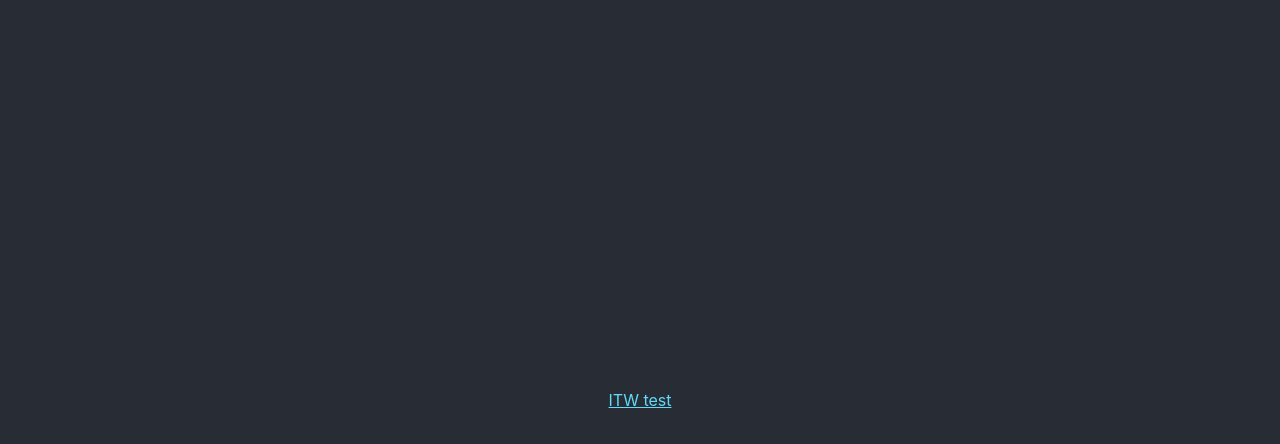
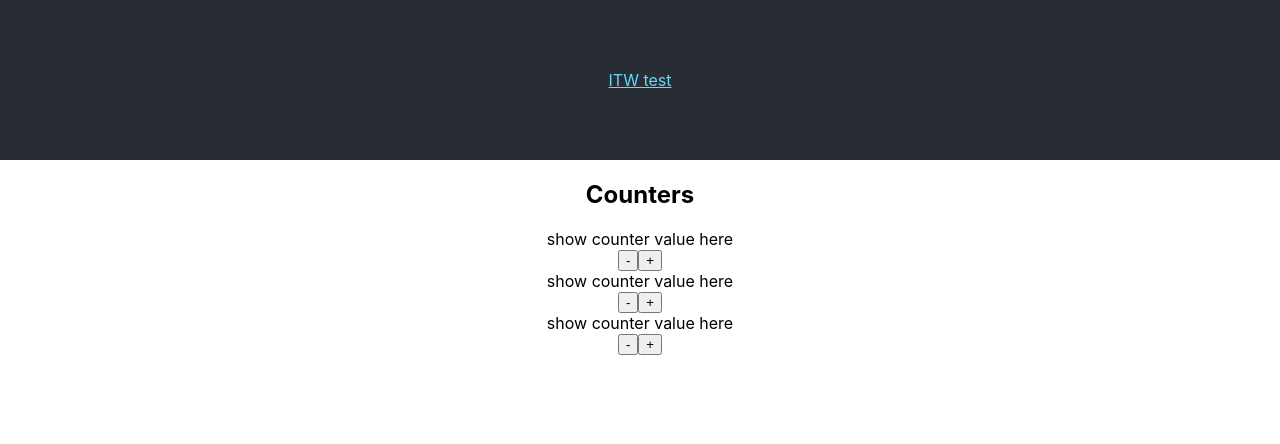
Before and after one commit to miquelnez/react-itw-counters, a React (Create React App) app: page / in a window 1280 px wide. Shown: the top 444 px of the page. Built offline with nearby package versions, Linux system fonts and the light colour scheme.

Commit message:
add counter

```diff
--- a/src/App.css
+++ b/src/App.css
@@ -4,7 +4,7 @@
 
 .App-header {
   background-color: #282c34;
-  min-height: 100vh;
+  min-height: 20vh;
   display: flex;
   flex-direction: column;
   align-items: center;
--- a/src/App.js
+++ b/src/App.js
@@ -1,6 +1,25 @@
 import './App.css';
+// const { useState } = React;
+
+function Counter() {
+  return (
+    <div className="counter">
+      <span>show counter value here</span>
+      <div className="counter-controls">
+        <button type="button" className="button is-danger is-small">-</button>
+        <button type="button" className="button is-success is-small">+</button>
+      </div>
+    </div>
+  );
+}
 
 function App() {
+  const data = [
+    { id: 1, value: 0 },
+    { id: 2, value: 0 },
+    { id: 3, value: 0 },
+  ];
+
   return (
     <div className="App">
       <header className="App-header">
@@ -13,6 +32,14 @@ function App() {
           ITW test
         </a>
       </header>
+      <main>
+        <div>
+          <h2>Counters</h2>
+          {data.map((counter) => (
+            <Counter key={counter.id} id={counter.id} value={counter.value} />
+          ))}
+        </div>
+      </main>
     </div>
   );
 }
```
